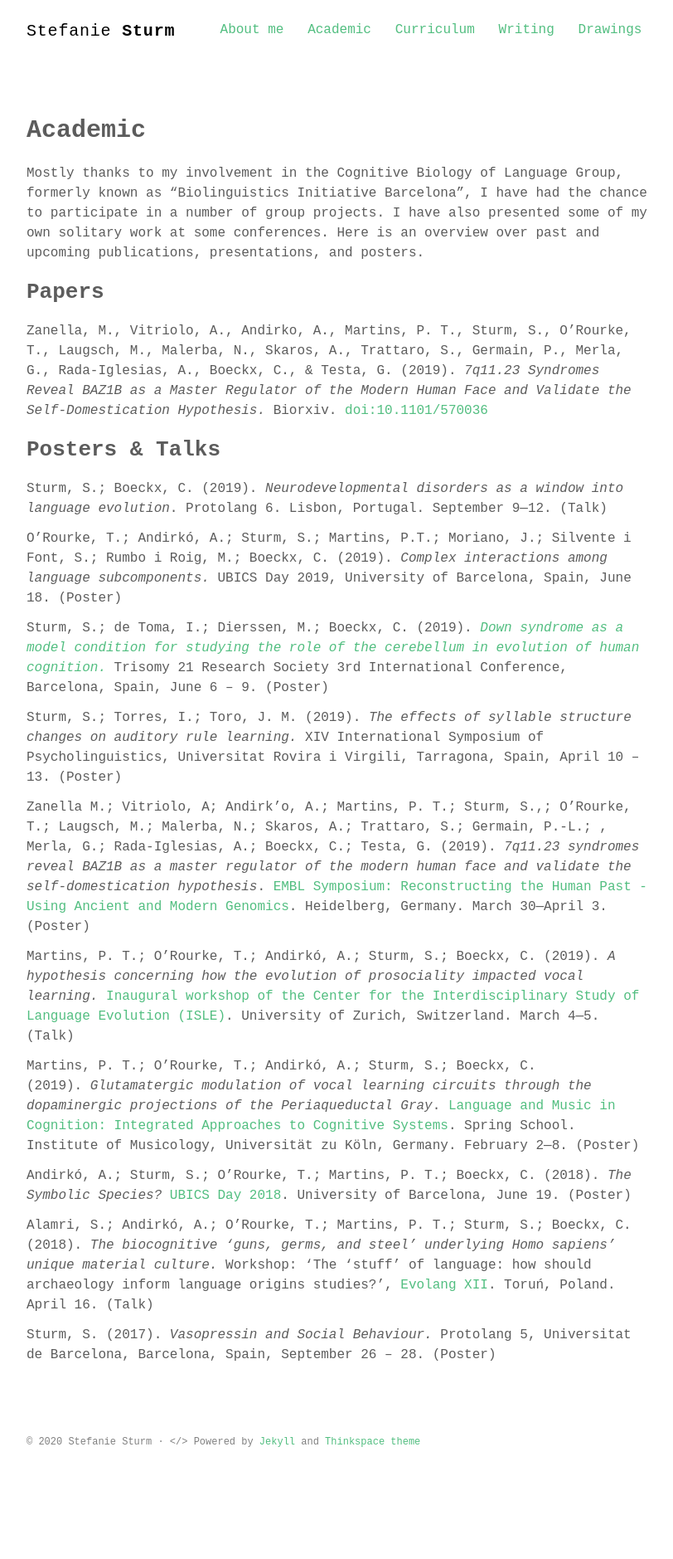
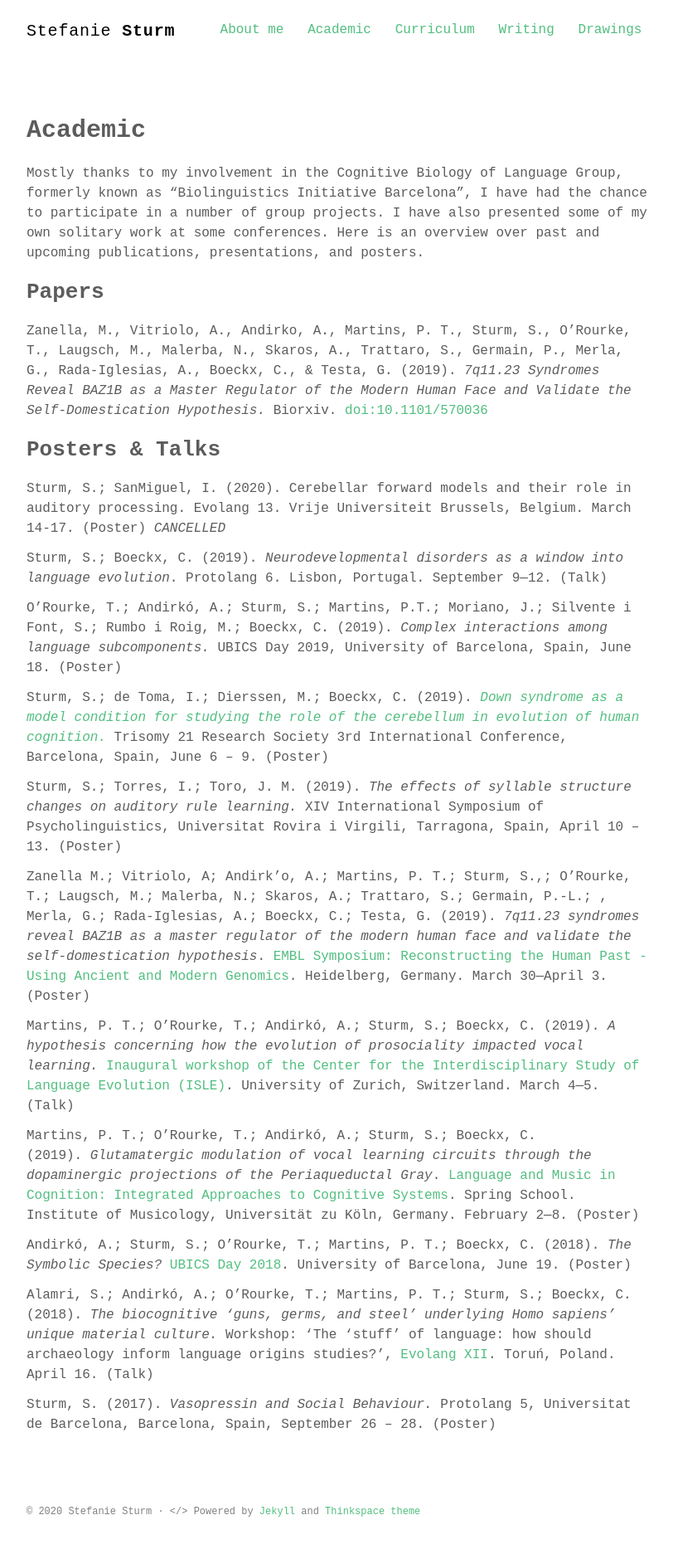
Before and after one commit to stefaniesturm/stefaniesturm.github.io, a Jekyll site: the page built from academic.md, in a window 1280 px wide. Shown: the whole page at 83% size, without its empty margins (232-1044 px from the left). Built offline with Jekyll 4.4.1, drawn with Linux system fonts in a browser that asks for light colours; some web fonts are replaced; before the commit the page ends 1795 px from its top, so only the background shows below that.

Commit message:
Update academic.md

```diff
--- a/academic.md
+++ b/academic.md
@@ -11,6 +11,9 @@ Mostly thanks to my involvement in the Cognitive Biology of Language Group, form
 Zanella, M., Vitriolo, A., Andirko, A., Martins, P. T., Sturm, S., O’Rourke, T., Laugsch, M., Malerba, N., Skaros, A., Trattaro, S., Germain, P., Merla, G., Rada-Iglesias, A., Boeckx, C., & Testa, G. (2019). <em>7q11.23 Syndromes Reveal BAZ1B as a Master Regulator of the Modern Human Face and Validate the Self-Domestication Hypothesis.</em> Biorxiv. <a class="papercite_doi" title="View on publisher site" href="http://dx.doi.org/10.1101/570036" target="_blank" rel="noopener noreferrer">doi:10.1101/570036</a>
 
 <h2>Posters & Talks</h2>
+
+Sturm, S.; SanMiguel, I. (2020). Cerebellar forward models and their role in auditory processing. Evolang 13. Vrije Universiteit Brussels, Belgium. March 14-17. (Poster) *CANCELLED*
+
 Sturm, S.; Boeckx, C. (2019). <em>Neurodevelopmental disorders as a window into language evolution</em>. Protolang 6. Lisbon, Portugal. September 9—12. (Talk)
 
 O'Rourke, T.; Andirkó, A.; Sturm, S.; Martins, P.T.; Moriano, J.; Silvente i Font, S.; Rumbo i Roig, M.; Boeckx, C. (2019). <em>Complex interactions among language subcomponents.</em> UBICS Day 2019, University of Barcelona, Spain, June 18. (Poster)
```
